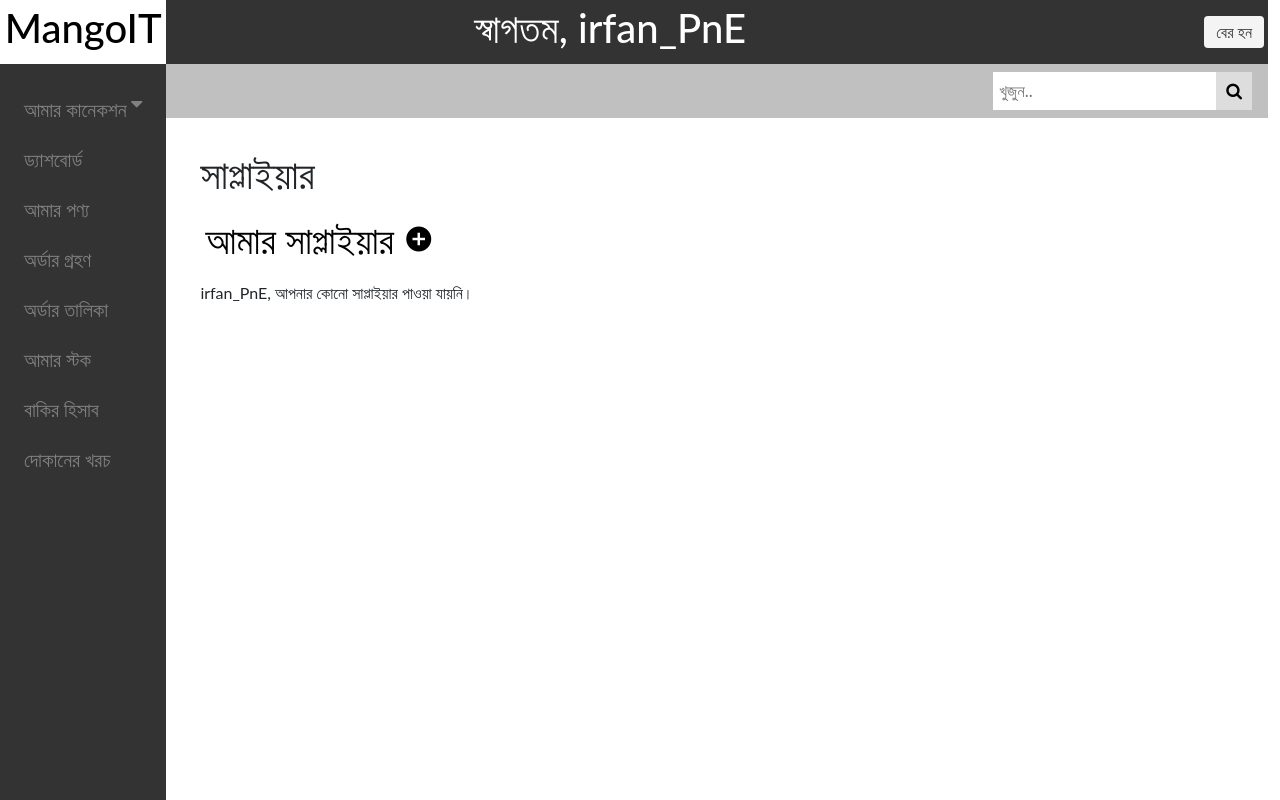
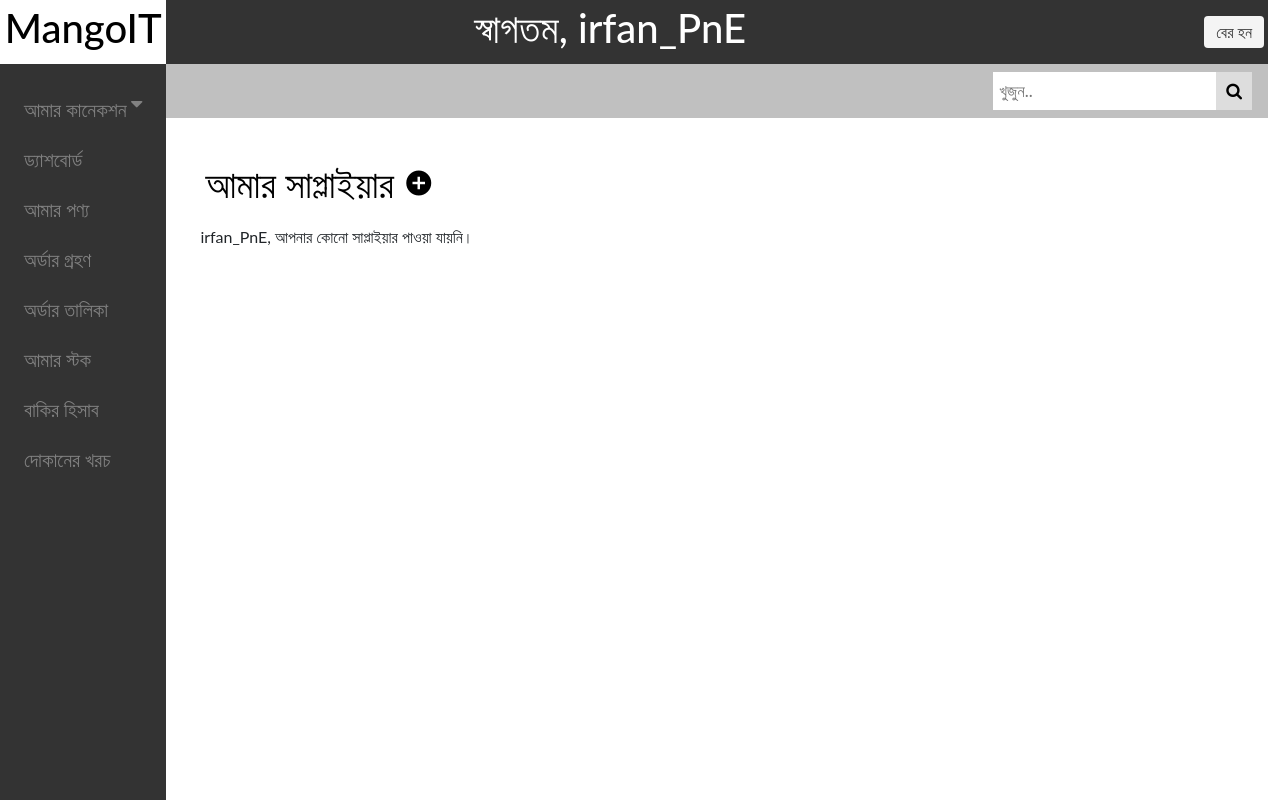
Before and after one commit to Pepsi8142/merchant_portal, a Django app: page /supplier-list in a window 1280 px wide. Run offline with Django 5.2, Linux system fonts and the light colour scheme; a user stored in the database is signed in; data that the repository does not hold is empty.

Commit message:
4: Updating UI and UX

```diff
--- a/templates/main/supplier_list.html
+++ b/templates/main/supplier_list.html
@@ -1,10 +1,7 @@
 {% extends 'main/base.html' %}
-{% block title %}আমার সাপ্লাইয়ার{% endblock %}
+{% block title %}সাপ্লাইয়ার{% endblock %}
 
 {% block content %}
-<h1>সাপ্লাইয়ার</h1>
-<!--<button type="submit" class="btn btn-primary" onclick="window.location.href='{% url 'create_supplier' %}'">সাপ্লাইয়ার যোগ করুন</button>-->
-
 <meta name="viewport" content="width=device-width, initial-scale=1">
 <link href="https://fonts.googleapis.com/icon?family=Material+Icons" rel="stylesheet">
 <style>
```
